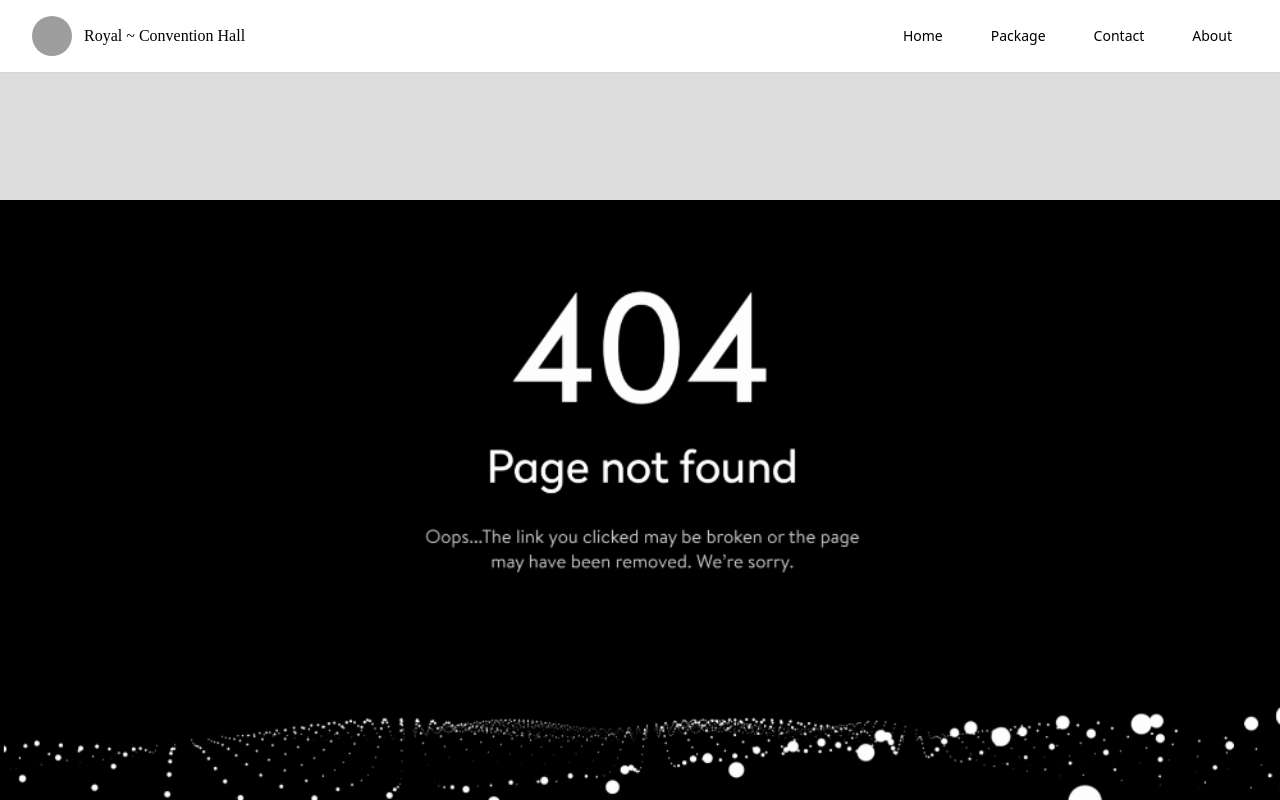
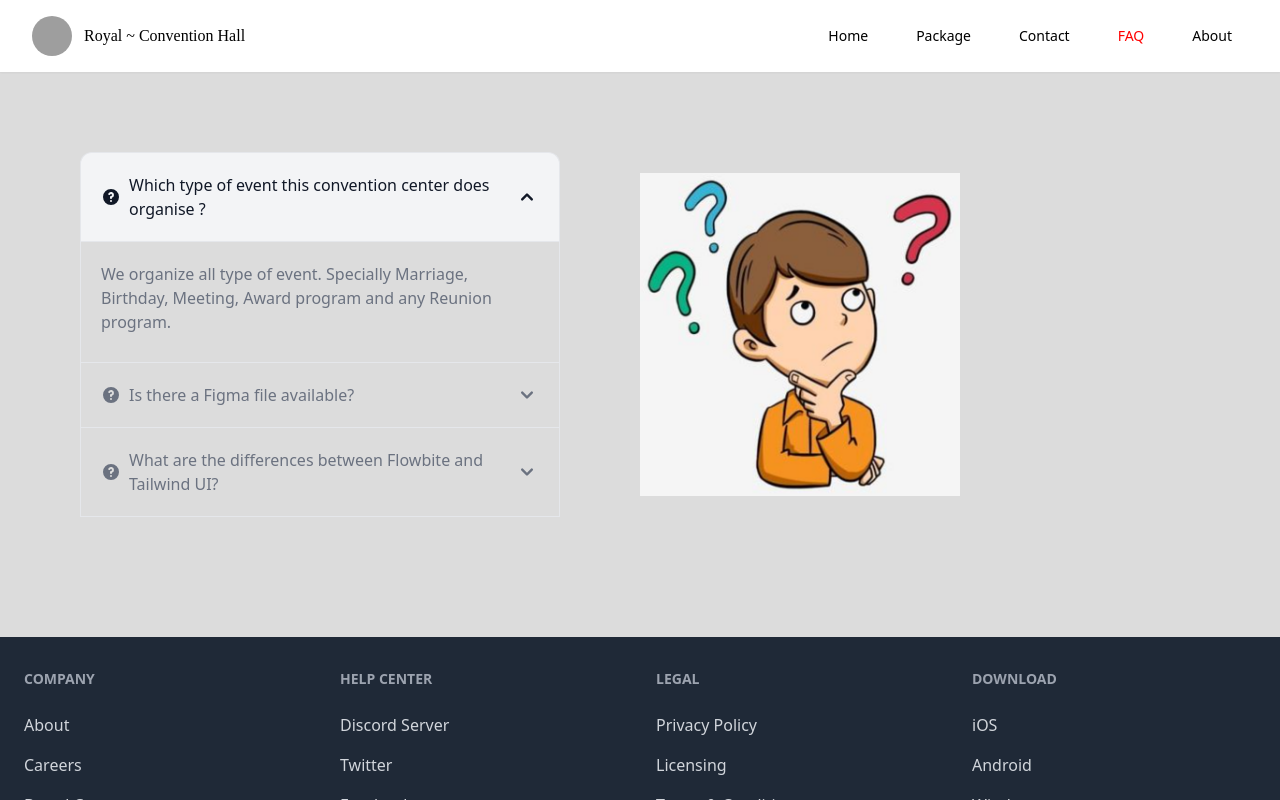
Before and after one commit to SouravArefin/react-convention, a React (Create React App) app: page /faq in a window 1280 px wide. Shown: the top 800 px of the page. Built offline with nearby package versions, Linux system fonts and the light colour scheme; no server answers; grey boxes are pictures that could not be loaded.

Commit message:
form-done

```diff
--- a/public/index.html
+++ b/public/index.html
@@ -48,5 +48,6 @@
   <script>
     AOS.init();
   </script>
+
   </body>
 </html>
--- a/src/App.css
+++ b/src/App.css
@@ -16,10 +16,15 @@
   height: 100%;
 
 }
+.see-more{
+  margin-left:45%;
+}
+
+/* navbar-button-edit */
 .nav-btn:hover::before {
   height: 100%;
   width: 100%;
-  border: 2px solid #6D9900;
+  border: 2px solid #0846f3;
   border-right: none;
   border-bottom: none;
 }
@@ -45,13 +50,11 @@ color: var(--secondery);
 .nav-btn:hover::after {
   height: 100%;
   width: 100%;
-  border: 2px solid #6D9900;
+  border: 2px solid #0846f3;
   border-left: none;
   border-top: none;
 }
-.see-more{
-  margin-left:45%;
-}
+
 .nav-btn::before {
   content: '';
   height: 0;
@@ -63,6 +66,9 @@ color: var(--secondery);
   box-sizing: border-box;
   transition: height .2s linear, width .3s linear .2s;
 }
+/* navbar-button-edit */
+
+
 .active{
   color:red;
 }
@@ -85,7 +91,7 @@ color: var(--secondery);
   color: #000;
   margin: 0;
   padding: 0;
-  margin-top:8%;
+
 }
 
 .swiper {
@@ -142,9 +148,7 @@ color: var(--secondery);
     width:80%;
 
   }
-  .slider-body{
-    margin-top:10%;
-  }
+
   .about-image{
     margin-left:35%;
   }
--- a/src/App.js
+++ b/src/App.js
@@ -13,6 +13,7 @@ import Register from './Components/Register/Register';
 import NotFound from './Components/NotFound.js/NotFound';
 import CheckOut from './Components/CheckOut/CheckOut';
 import RequireAuth from './Components/RequireAuth/RequireAuth';
+import FAQ from './Components/FAQ/FAQ';
 
 function App() {
   return (
@@ -26,6 +27,7 @@ function App() {
         <Route path='/login' element={<Login />}></Route>
         <Route path="/signup" element={<Register />}></Route>
         <Route path='/contact' element={<Contact />}></Route>
+        <Route path='/faq' element={<FAQ />}></Route>
         <Route path='/checkout/:id' element={
 
       //     <RequireAuth>
--- a/src/Components/About/About.js
+++ b/src/Components/About/About.js
@@ -4,11 +4,11 @@ import promi from '../../promi.jpg'
 import rahat from '../../rahat.jpg'
 import asraf from '../../asraf.jpg'
 import sanjid from '../../sanjd.jpg'
-import Type from '../Contact/Type';
+import AutoType from'./AboutType'
 const About = () => {
     return (
     <div>
-
+      <h1 className='text-center text-3xl sp-style mt-20'><AutoType/></h1>
             <div data-aos="fade-up-left" style={{
                 marginTop: "10%", marginLeft: '20%',
                 marginRight: '20%',
@@ -33,7 +33,7 @@ const About = () => {
                </div>
             </div>
 
-            <div data-aos="fade-down-right" style={{ margin: "20%" }} className="custom-shadow">
+            <div data-aos="fade-down-left" style={{ margin: "20%" }} className="custom-shadow">
 
        <div className='pt-2'>
        <img className="w-20 h-20 about-image rounded-full  "src={rahat} alt=''/>
@@ -44,7 +44,7 @@ const About = () => {
            </div>
             </div>
 
-            <div data-aos="fade-down-left" style={{ margin: "20%" }} className="custom-shadow">
+            <div data-aos="fade-down-right" style={{ margin: "20%" }} className="custom-shadow">
 
 
      <div  className='pt-2'>
@@ -56,7 +56,7 @@ const About = () => {
          </div>
         </div>
 
-            <div data-aos="flip-down" style={{ margin: "20%" }} className="custom-shadow">
+            <div data-aos="fade-down-left" style={{ margin: "20%" }} className="custom-shadow">
 
                 <div className='pt-2'>
                 <img className="w-20 about-image h-20 rounded-full  "src={asraf} alt=''/>
--- /dev/null
+++ b/src/Components/About/AboutType.js
@@ -0,0 +1,25 @@
+import React from 'react'
+
+import AutoTyping, { BlinkCursor } from 'react-auto-typing'
+const AboutType = () => {
+    return (
+        <div>
+            <>
+    <AutoTyping
+      active // <boolean>
+      textRef='Here is the list of creators' // <string>
+      writeSpeed={150} // <number>
+      deleteSpeed={150} // <number>
+      delayToWrite={1000} // <number>
+      delayToDelete={2000} // <number>
+    />
+    <BlinkCursor
+      active // <boolean>
+      blinkSpeed={500} // <number>
+    />
+  </>
+        </div>
+    );
+};
+
+export default AboutType;
--- a/src/Components/CheckOut/CheckOut.js
+++ b/src/Components/CheckOut/CheckOut.js
@@ -7,20 +7,24 @@ import useService from '../../Hooks/useService';
 import Type from '../Contact/Type';
 
 const CheckOut = () => {
+    const { id } = useParams()
+    // const [services] = useService()
+    console.log(id);
+    const [services, setServices] = useState([])
+   console.log(services)
+
+    useEffect(() => {
+        fetch('/data.json')
+            .then(response => response.json())
+        .then(data=> setServices(data))
+    }, [])
 
 
+   const found= services.filter(service =>
+        service.id == id
+       )
+    console.log(found[0]);
 
-    // const [services, setServices] = useState([])
-    // console.log(services);
-    // useEffect(() => {
-    //     fetch('data.json')
-    //         .then(response => response.json())
-    //     .then(data=> setServices(data))
-    // }, [])
-    const { id } = useParams()
-    console.log(id);
-     const [services] = useService()
-     console.log(services);
     const [user] = useAuthState(auth)
 
 
@@ -50,11 +54,11 @@ const CheckOut = () => {
                 </div>
                 <div className="mb-6">
                     <label>Package Name:</label>
-                    <input type="text" id="text" name='itemImage' className="bg-gray-50 border border-gray-300 text-gray-900 text-sm rounded-lg focus:ring-blue-500 focus:border-blue-500 block w-full p-2.5 dark:bg-gray-700 dark:border-gray-600 dark:placeholder-gray-400 dark:text-white dark:focus:ring-blue-500 dark:focus:border-blue-500" required />
+                    <input value={ found[0]?.name} type="text" id="text" name='itemImage' className="bg-gray-50 border border-gray-300 text-gray-900 text-sm rounded-lg focus:ring-blue-500 focus:border-blue-500 block w-full p-2.5 dark:bg-gray-700 dark:border-gray-600 dark:placeholder-gray-400 dark:text-white dark:focus:ring-blue-500 dark:focus:border-blue-500" required />
                 </div>
                 <div className="mb-6">
                     <label>Price:</label>
-                    <input type="number" id="text" name='price' className="bg-gray-50 border border-gray-300 text-gray-900 text-sm rounded-lg focus:ring-blue-500 focus:border-blue-500 block w-full p-2.5 dark:bg-gray-700 dark:border-gray-600 dark:placeholder-gray-400 dark:text-white dark:focus:ring-blue-500 dark:focus:border-blue-500" required />
+                    <input type="number" value={ found[0]?.price} id="text" name='price' className="bg-gray-50 border border-gray-300 text-gray-900 text-sm rounded-lg focus:ring-blue-500 focus:border-blue-500 block w-full p-2.5 dark:bg-gray-700 dark:border-gray-600 dark:placeholder-gray-400 dark:text-white dark:focus:ring-blue-500 dark:focus:border-blue-500" required />
                 </div>
                 <div className="mb-6">
                     <label htmlFor="adult">Adults</label>
--- /dev/null
+++ b/src/Components/FAQ/FAQ.js
@@ -0,0 +1,61 @@
+import React from 'react';
+import image from '../../images/Thinking.png'
+const FAQ = () => {
+    return (
+        <div className="grid grid-cols-1 md:grid-cols-2  justify-center items-center">
+
+            <div className='m-20'>
+
+            <div id="accordion-open" data-accordion="open">
+<h2 id="accordion-open-heading-1">
+<button type="button" className="flex justify-between items-center p-5 w-full font-medium text-left rounded-t-xl border border-b-0 border-gray-200 focus:ring-4 focus:ring-gray-200 dark:focus:ring-gray-800 dark:border-gray-700 hover:bg-gray-100 dark:hover:bg-gray-800 bg-gray-100 dark:bg-gray-800 text-gray-900 dark:text-white" data-accordion-target="#accordion-open-body-1" aria-expanded="true" aria-controls="accordion-open-body-1">
+<span className="flex items-center"><svg className="mr-2 w-5 h-5 shrink-0" fill="currentColor" viewBox="0 0 20 20" xmlns="http://www.w3.org/2000/svg"><path fill-rule="evenodd" d="M18 10a8 8 0 11-16 0 8 8 0 0116 0zm-8-3a1 1 0 00-.867.5 1 1 0 11-1.731-1A3 3 0 0113 8a3.001 3.001 0 01-2 2.83V11a1 1 0 11-2 0v-1a1 1 0 011-1 1 1 0 100-2zm0 8a1 1 0 100-2 1 1 0 000 2z" clip-rule="evenodd"></path></svg> Which type of event this convention center does organise ?</span>
+<svg data-accordion-icon="" className="w-6 h-6 rotate-180 shrink-0" fill="currentColor" viewBox="0 0 20 20" xmlns="http://www.w3.org/2000/svg"><path fill-rule="evenodd" d="M5.293 7.293a1 1 0 011.414 0L10 10.586l3.293-3.293a1 1 0 111.414 1.414l-4 4a1 1 0 01-1.414 0l-4-4a1 1 0 010-1.414z" clip-rule="evenodd"></path></svg>
+</button>
+</h2>
+<div id="accordion-open-body-1" className="" aria-labelledby="accordion-open-heading-1">
+<div className="p-5 border border-b-0 border-gray-200 dark:border-gray-700 dark:bg-gray-900">
+<p className="mb-2 text-gray-500 dark:text-gray-400"> We organize all type of event. Specially Marriage, Birthday, Meeting, Award program and any Reunion program.</p>
+
+</div>
+</div>
+<h2 id="accordion-open-heading-2 ">
+<button type="button" className="flex justify-between items-center p-5 w-full font-medium text-left text-gray-500 border border-b-0 border-gray-200 focus:ring-4 focus:ring-gray-200 dark:focus:ring-gray-800 dark:border-gray-700 dark:text-gray-400 hover:bg-gray-100 dark:hover:bg-gray-800" data-accordion-target="#accordion-open-body-2" aria-expanded="false" aria-controls="accordion-open-body-2">
+<span className="flex items-center"><svg className="mr-2 w-5 h-5 shrink-0" fill="currentColor" viewBox="0 0 20 20" xmlns="http://www.w3.org/2000/svg"><path fill-rule="evenodd" d="M18 10a8 8 0 11-16 0 8 8 0 0116 0zm-8-3a1 1 0 00-.867.5 1 1 0 11-1.731-1A3 3 0 0113 8a3.001 3.001 0 01-2 2.83V11a1 1 0 11-2 0v-1a1 1 0 011-1 1 1 0 100-2zm0 8a1 1 0 100-2 1 1 0 000 2z" clip-rule="evenodd"></path></svg>Is there a Figma file available?</span>
+<svg data-accordion-icon="" className="w-6 h-6 shrink-0" fill="currentColor" viewBox="0 0 20 20" xmlns="http://www.w3.org/2000/svg"><path fill-rule="evenodd" d="M5.293 7.293a1 1 0 011.414 0L10 10.586l3.293-3.293a1 1 0 111.414 1.414l-4 4a1 1 0 01-1.414 0l-4-4a1 1 0 010-1.414z" clip-rule="evenodd"></path></svg>
+</button>
+</h2>
+<div id="accordion-open-body-2" className="hidden" aria-labelledby="accordion-open-heading-2">
+<div className="p-5 border border-b-0 border-gray-200 dark:border-gray-700">
+<p className="mb-2 text-gray-500 dark:text-gray-400">Flowbite is first conceptualized and designed using the Figma software so everything you see in the library has a design equivalent in our Figma file.</p>
+<p className="text-gray-500 dark:text-gray-400">Check out the <a href="https://flowbite.com/figma/" className="text-blue-600 dark:text-blue-500 hover:underline">Figma design system</a> based on the utility classes from Tailwind CSS and components from Flowbite.</p>
+</div>
+</div>
+<h2 id="accordion-open-heading-3">
+<button type="button" className="flex justify-between items-center p-5 w-full font-medium text-left text-gray-500 border border-gray-200 focus:ring-4 focus:ring-gray-200 dark:focus:ring-gray-800 dark:border-gray-700 dark:text-gray-400 hover:bg-gray-100 dark:hover:bg-gray-800" data-accordion-target="#accordion-open-body-3" aria-expanded="false" aria-controls="accordion-open-body-3">
+<span className="flex items-center"><svg className="mr-2 w-5 h-5 shrink-0" fill="currentColor" viewBox="0 0 20 20" xmlns="http://www.w3.org/2000/svg"><path fill-rule="evenodd" d="M18 10a8 8 0 11-16 0 8 8 0 0116 0zm-8-3a1 1 0 00-.867.5 1 1 0 11-1.731-1A3 3 0 0113 8a3.001 3.001 0 01-2 2.83V11a1 1 0 11-2 0v-1a1 1 0 011-1 1 1 0 100-2zm0 8a1 1 0 100-2 1 1 0 000 2z" clip-rule="evenodd"></path></svg> What are the differences between Flowbite and Tailwind UI?</span>
+<svg data-accordion-icon="" className="w-6 h-6 shrink-0" fill="currentColor" viewBox="0 0 20 20" xmlns="http://www.w3.org/2000/svg"><path fill-rule="evenodd" d="M5.293 7.293a1 1 0 011.414 0L10 10.586l3.293-3.293a1 1 0 111.414 1.414l-4 4a1 1 0 01-1.414 0l-4-4a1 1 0 010-1.414z" clip-rule="evenodd"></path></svg>
+</button>
+</h2>
+<div id="accordion-open-body-3" className="hidden" aria-labelledby="accordion-open-heading-3">
+<div className="p-5 border border-t-0 border-gray-200 dark:border-gray-700">
+<p className="mb-2 text-gray-500 dark:text-gray-400">The main difference is that the core components from Flowbite are open source under the MIT license, whereas Tailwind UI is a paid product. Another difference is that Flowbite relies on smaller and standalone components, whereas Tailwind UI offers sections of pages.</p>
+<p className="mb-2 text-gray-500 dark:text-gray-400">However, we actually recommend using both Flowbite, Flowbite Pro, and even Tailwind UI as there is no technical reason stopping you from using the best of two worlds.</p>
+<p className="mb-2 text-gray-500 dark:text-gray-400">Learn more about these technologies:</p>
+<ul className="pl-5 list-disc text-gray-500 dark:text-gray-400">
+<li><a href="https://flowbite.com/pro/" className="text-blue-600 dark:text-blue-500 hover:underline">Flowbite Pro</a></li>
+<li><a href="https://tailwindui.com/" rel="nofollow" className="text-blue-600 dark:text-blue-500 hover:underline">Tailwind UI</a></li>
+</ul>
+</div>
+</div>
+</div>
+
+            </div>
+            <div>
+<img className='w-1/2  'src={image} alt=''/>
+            </div>
+        </div>
+    );
+};
+
+export default FAQ;
--- a/src/Components/Home/Service/Service.js
+++ b/src/Components/Home/Service/Service.js
@@ -9,7 +9,7 @@ const Service = () => {
         <div>
              <div className='mt-28'>
             {/* <h1 className='serv-head text-3xl text-gray-500 font-medium text-center py-4'>Soultion for moving better and felling a healthier..</h1> */}
-            <h1 className='text-3xl text-green-700 font-medium text-center py-4'> Our packages</h1>
+            <h1 className='text-3xl sp-style text-green-700 font-medium text-center py-4'> Our packages</h1>
             <div className='grid md:grid-cols-3 grid-cols-1 gap-10 container mx-auto my-10 px-8 md:px-0'>
                 {
                     services.map(service => <SingleService key={service.id} service={service}></SingleService>)
--- a/src/Components/Shared/Navbar/Navbar.js
+++ b/src/Components/Shared/Navbar/Navbar.js
@@ -126,6 +126,12 @@ const Navbar = () => {
                                     Contact
                                 </NavLink>
                                 <NavLink
+                                    to='/faq'
+                                    className="nav-btn px-3 py-2 rounded-md text-sm font-medium"
+                                >
+                                    FAQ
+                                </NavLink>
+                                <NavLink
                                     to='/about'
                                     className="nav-btn px-3 py-2 rounded-md text-sm font-medium"
                                 >
@@ -233,6 +239,12 @@ const Navbar = () => {
                             >
                                 Package
                             </NavLink>
+                            <NavLink
+                                to="/faq"
+                                className="hover:bg-gray-700 hover:text-white text-black block px-3 py-2 rounded-md text-base font-medium"
+                            >
+                                FAQ
+                            </NavLink>
 
 
 
```
